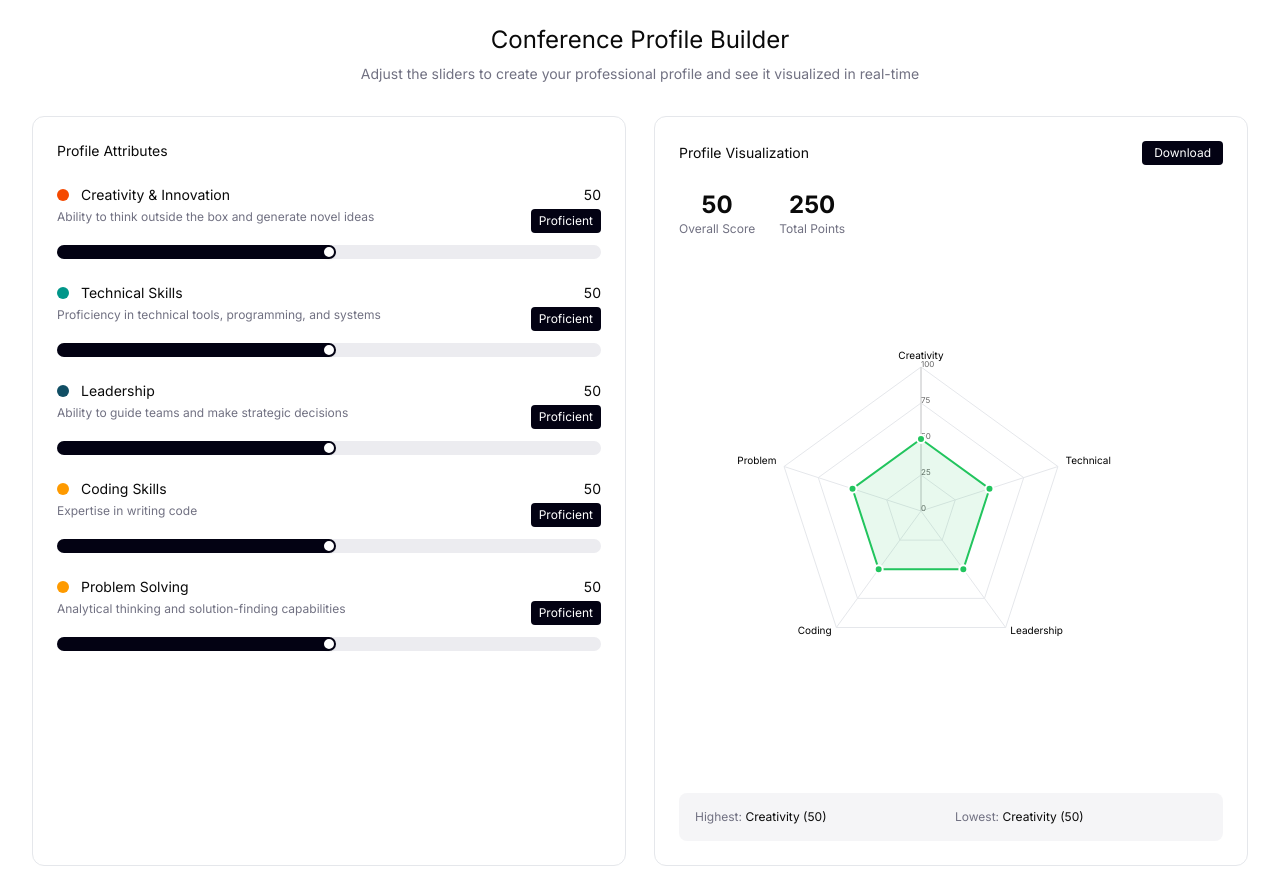
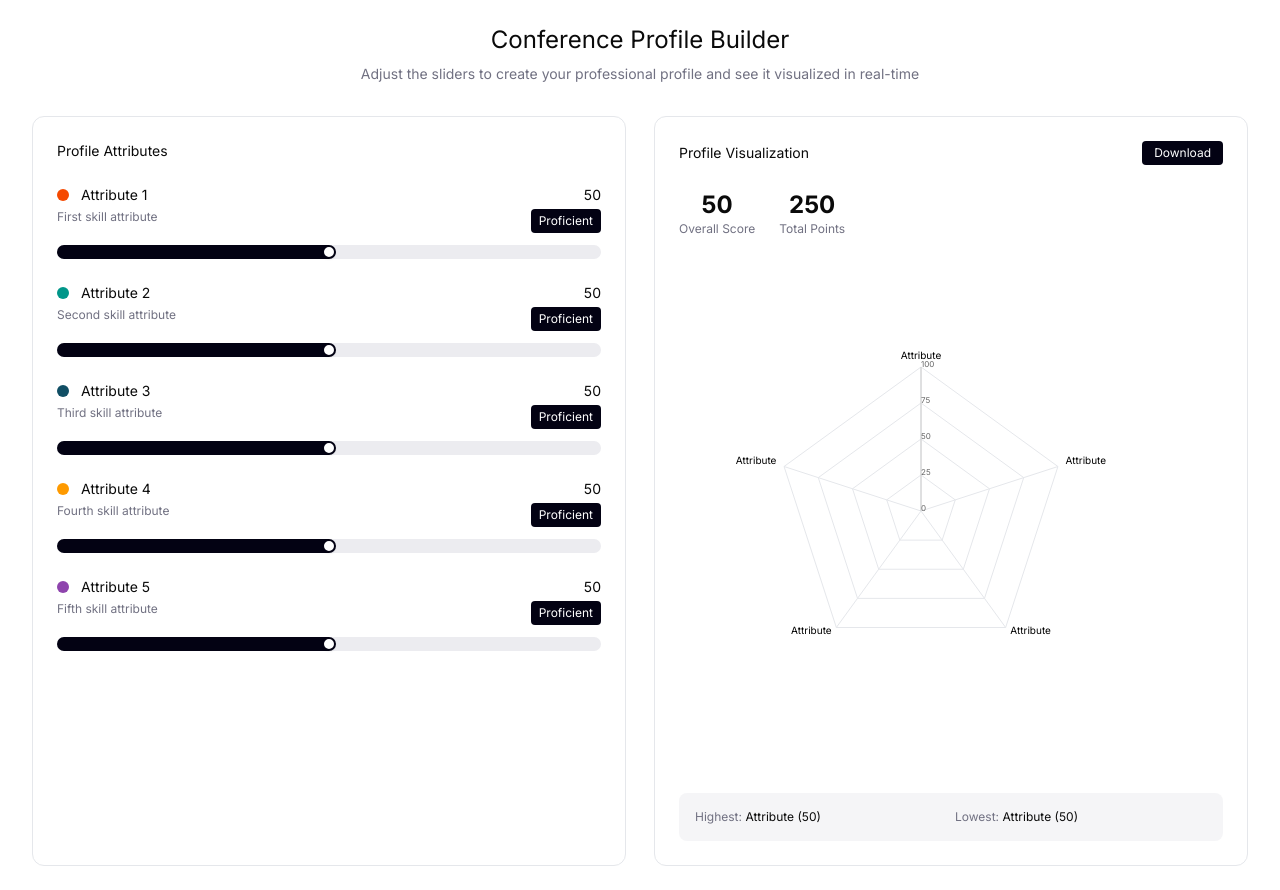
Before and after one commit to Rabbitoreg/ai-profile-builder, a React (Vite) app: page / in a window 1280 px wide. Built offline with nearby package versions, Linux system fonts and the light colour scheme; no server answers; the database is empty.

Commit message:
Implement generic keys as in attr1, attr2

```diff
--- a/src/App.jsx
+++ b/src/App.jsx
@@ -8,11 +8,11 @@ import { downloadRadarChart } from './utils/imageExport'
 const ConferenceProfileBuilder = () => {
   const [userId] = useState(() => uuidv4())
   const [skills, setSkills] = useState({
-    creativity: 50,
-    technical: 50,
-    leadership: 50,
-    coding: 50,
-    problemSolving: 50
+    attr1: 50,
+    attr2: 50,
+    attr3: 50,
+    attr4: 50,
+    attr5: 50
   })
   const [groupAverages, setGroupAverages] = useState(null)
   const [showComparison, setShowComparison] = useState(false)
@@ -22,34 +22,34 @@ const ConferenceProfileBuilder = () => {
 
   const skillConfig = [
     {
-      key: 'creativity',
-      label: 'Creativity & Innovation',
-      description: 'Ability to think outside the box and generate novel ideas',
+      key: 'attr1',
+      label: 'Attribute 1',
+      description: 'First skill attribute',
       color: '#F54900'
     },
     {
-      key: 'technical',
-      label: 'Technical Skills',
-      description: 'Proficiency in technical tools, programming, and systems',
+      key: 'attr2',
+      label: 'Attribute 2',
+      description: 'Second skill attribute',
       color: '#009689'
     },
     {
-      key: 'leadership',
-      label: 'Leadership',
-      description: 'Ability to guide teams and make strategic decisions',
+      key: 'attr3',
+      label: 'Attribute 3',
+      description: 'Third skill attribute',
       color: '#104E64'
     },
     {
-      key: 'coding',
-      label: 'Coding Skills',
-      description: 'Expertise in writing code',
+      key: 'attr4',
+      label: 'Attribute 4',
+      description: 'Fourth skill attribute',
       color: '#FE9A00'
     },
     {
-      key: 'problemSolving',
-      label: 'Problem Solving',
-      description: 'Analytical thinking and solution-finding capabilities',
-      color: '#FE9A00'
+      key: 'attr5',
+      label: 'Attribute 5',
+      description: 'Fifth skill attribute',
+      color: '#8E44AD'
     }
   ]
 
@@ -197,11 +197,11 @@ const ConferenceProfileBuilder = () => {
                           style={{ backgroundColor: skill.color }}
                         />
                         <span className="text-sm font-normal text-cod-gray truncate">
-                          {content[`skill_${skill.key}_label`] || skill.label}
+                          {content[`${skill.key}_label`] || skill.label}
                         </span>
                       </div>
                       <p className="text-xs text-storm-gray">
-                        {content[`skill_${skill.key}_description`] || skill.description}
+                        {content[`${skill.key}_description`] || skill.description}
                       </p>
                     </div>
 
@@ -278,13 +278,12 @@ const ConferenceProfileBuilder = () => {
               {showComparison && groupAverages && (
                 <div className="text-center">
                   <div className="text-2xl font-bold text-gray-500">
-                    {Math.round((groupAverages.creativity + groupAverages.technical + groupAverages.leadership + groupAverages.coding + groupAverages.problemSolving) / 5)}
+                    {Math.round((groupAverages.attr1 + groupAverages.attr2 + groupAverages.attr3 + groupAverages.attr4 + groupAverages.attr5) / 5)}
                   </div>
                   <div className="text-xs text-storm-gray">Group Avg</div>
                 </div>
               )}
             </div>
-
             {/* Radar Chart */}
             <div id="radar-chart-container" className="mb-6 p-8 bg-white rounded-lg" style={{minWidth: '500px', minHeight: '500px'}}>
               <RadarChart
--- a/src/lib/supabase.js
+++ b/src/lib/supabase.js
@@ -21,13 +21,12 @@ export const saveProfile = async (profileData) => {
   const { data, error } = await supabase
     .from('profiles')
     .upsert({
-      id: profileData.id,
-      creativity: profileData.creativity,
-      technical: profileData.technical,
-      leadership: profileData.leadership,
-      coding: profileData.coding,
-      problem_solving: profileData.problemSolving,
-      created_at: new Date().toISOString(),
+      user_id: profileData.id,
+      attr1: profileData.attr1,
+      attr2: profileData.attr2,
+      attr3: profileData.attr3,
+      attr4: profileData.attr4,
+      attr5: profileData.attr5,
       updated_at: new Date().toISOString()
     })
     .select()
@@ -38,18 +37,18 @@ export const saveProfile = async (profileData) => {
 export const getGroupAverages = async () => {
   const { data, error } = await supabase
     .from('profiles')
-    .select('creativity, technical, leadership, coding, problem_solving')
+    .select('attr1, attr2, attr3, attr4, attr5')
 
   if (error) return { data: null, error }
 
   if (!data || data.length === 0) {
     return {
       data: {
-        creativity: 50,
-        technical: 50,
-        leadership: 50,
-        coding: 50,
-        problemSolving: 50,
+        attr1: 50,
+        attr2: 50,
+        attr3: 50,
+        attr4: 50,
+        attr5: 50,
         count: 0
       },
       error: null
@@ -57,11 +56,11 @@ export const getGroupAverages = async () => {
   }
 
   const averages = {
-    creativity: Math.round(data.reduce((sum, p) => sum + p.creativity, 0) / data.length),
-    technical: Math.round(data.reduce((sum, p) => sum + p.technical, 0) / data.length),
-    leadership: Math.round(data.reduce((sum, p) => sum + p.leadership, 0) / data.length),
-    coding: Math.round(data.reduce((sum, p) => sum + p.coding, 0) / data.length),
-    problemSolving: Math.round(data.reduce((sum, p) => sum + p.problem_solving, 0) / data.length),
+    attr1: Math.round(data.reduce((sum, p) => sum + p.attr1, 0) / data.length),
+    attr2: Math.round(data.reduce((sum, p) => sum + p.attr2, 0) / data.length),
+    attr3: Math.round(data.reduce((sum, p) => sum + p.attr3, 0) / data.length),
+    attr4: Math.round(data.reduce((sum, p) => sum + p.attr4, 0) / data.length),
+    attr5: Math.round(data.reduce((sum, p) => sum + p.attr5, 0) / data.length),
     count: data.length
   }
 
```
Also changed, not shown: 1 other file (tests, documents, lock files or other folders).
